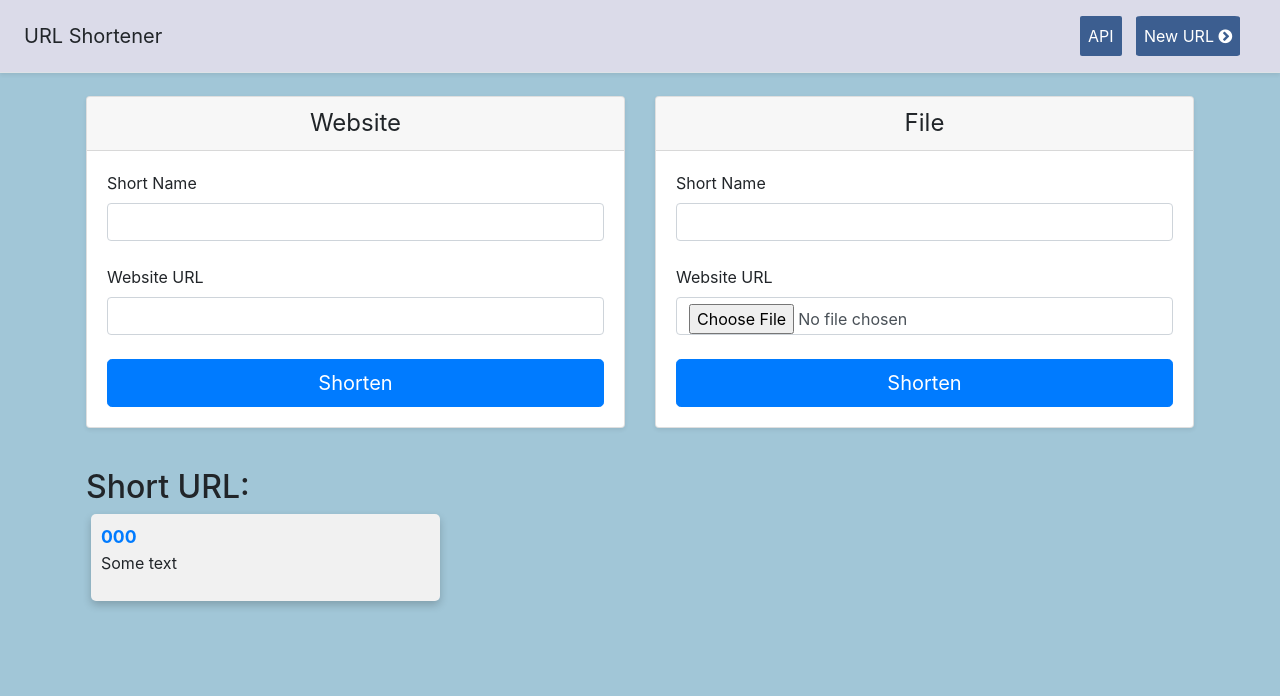
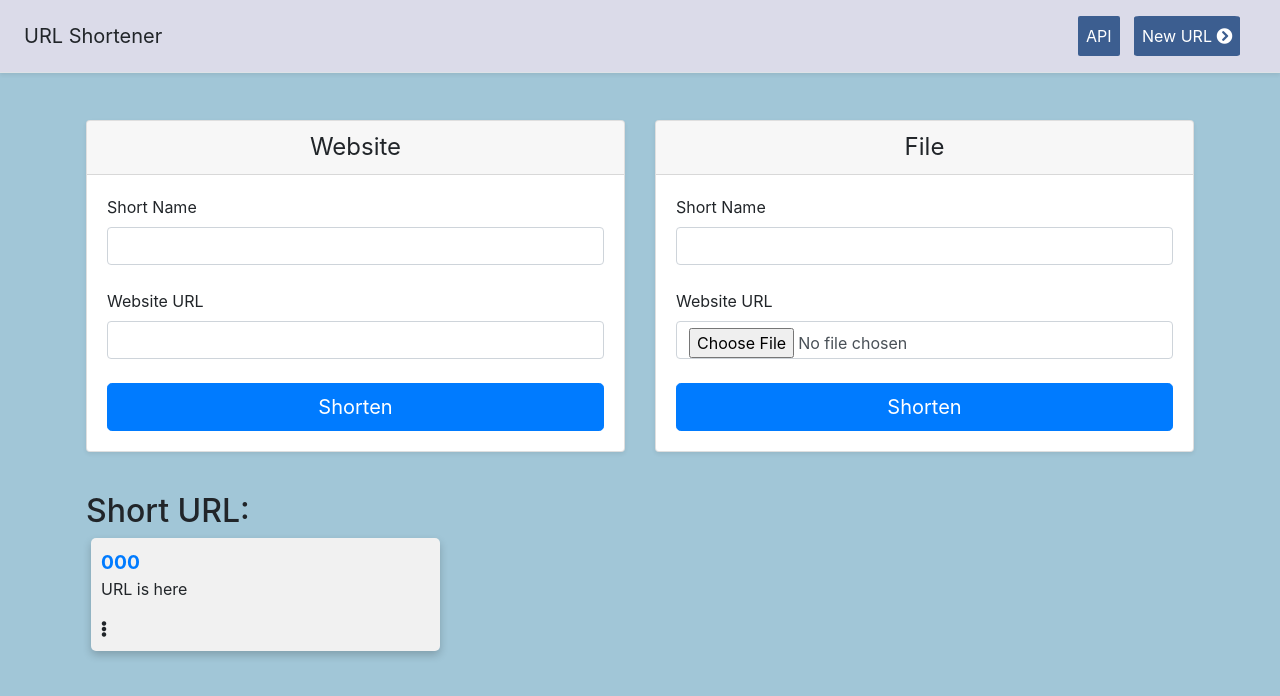
Before and after one commit to prakash-pun/short-url-creator, a Flask app: template application/templates/home.html in a window 1280 px wide. Shown: the top 696 px of the page. Run offline with Flask 2, Linux system fonts and the light colour scheme; the template is opened without the code that fills it: most values are stand-ins (such as "Sample title", 1, 10 or a date in 2020); some libraries are stand-ins or nearby versions.

Commit message:
Small Menu

```diff
--- a/application/static/css/main.css
+++ b/application/static/css/main.css
@@ -135,5 +135,10 @@ header {
 
 .card-two a{
    font-weight: bold;
-   font-size: 1.1rem;
+   font-size: 1.2rem;
+
 }
+
+i:hover{
+   cursor: pointer;
+}
--- a/application/templates/base.html
+++ b/application/templates/base.html
@@ -7,8 +7,8 @@
   <meta name="viewport" content="width=device-width, initial-scale=1, shrink-to-fit=no">
 
   <!-- Bootstrap CSS -->
-  <link rel="stylesheet" href="{{ url_for('static', filename='css/bootstrap.min.css') }}">
-  <link href="https://maxcdn.bootstrapcdn.com/font-awesome/4.2.0/css/font-awesome.min.css" rel="stylesheet" media="all">
+  <link rel="stylesheet" href="{{ url_for('static', filename='css/bootstrap.min.css') }}">>
+  <link rel="stylesheet" type="text/css" href="https://cdnjs.cloudflare.com/ajax/libs/font-awesome/5.13.0/css/all.min.css">
   <link rel="stylesheet" href="{{ url_for('static', filename='css/main.css') }}">
 
   <title>{% block title %}{% endblock %}</title>
--- a/application/templates/home.html
+++ b/application/templates/home.html
@@ -51,18 +51,31 @@
     {% endif %}
     {% endwith %}
 
+
+
     {% if codes %}
     <h2>Short URL:</h2>
     <div class="urls">
         {% for code in codes %}
+
         <div class="column">
             <div class="card-two">
+                <div class="left">
                 <a href="{{ url_for('urlshort.redirect_to_url', code=code) }}" target="_blank">{{ code }}</a>
-                <p>Some text</p>
+                <!-- {% if session[url] %}
+                        <span class="user">{{ session[url] }}</span>
+                    {% endif %} -->
+                <p>URL is here</p>
+                </div>
+                <div class="right">
+                    <i class="fas fa-ellipsis-v"></i>
+                </div>
             </div>
+
         </div>
         {% endfor %}
     </div>
     {% endif %}
 </div>
+
 {% endblock %}
--- a/urls.json
+++ b/urls.json
@@ -1 +1 @@
-{"ram": {"url": "https://google.com"}, "h": {"url": "http://prakashpun.com.np/"}, "boot strap": {"url": "https://getbootstrap.com/"}, "oop": {"url": "https://github.com/prakash-pun7"}, "op": {"url": "https://github.com/prakash-pun7"}, "ra": {"file": "raAnnotation_2020-07-30_091733.jpg"}, "music": {"url": "https://www.google.com/search?client=firefox-b-d&q=you"}, "adsf": {"url": "https://www.google.com/search?client=firefox-b-d&q=yahoo"}, "ag": {"url": "https://www.google.com/search?client=firefox-b-d&q=yahoo"}, "f": {"url": "https://www.google.com/search?client=firefox-b-d&q=yahoo"}, "d": {"url": "https://www.google.com/search?client=firefox-b-d&q=yahoo"}, "rtyr": {"url": "https://www.google.com/search?client=firefox-b-d&q=yahoo"}, "oppps": {"url": "https://www.google.com/search?client=firefox-b-d&q=yahoo"}, "asdffd": {"url": "https://www.google.com/search?client=firefox-b-d&q=yahoo"}, "prakash": {"url": "https://www.google.com/search?client=firefox-b-d&q=yahoo"}}
+{"short": {"url": "https://www.yahoo.com/"}}
```
Also changed, not shown: application/routes.py (+13 -12 lines).
